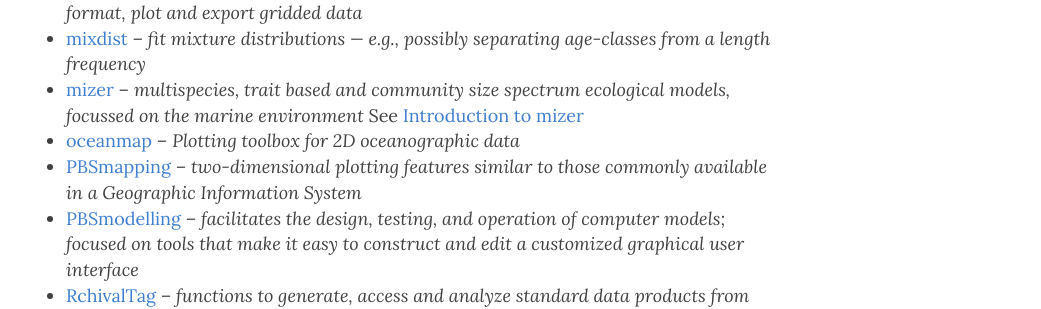
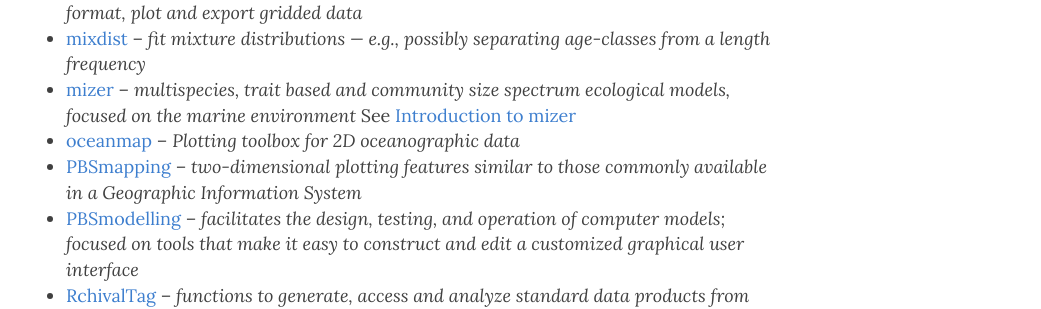
Before and after one commit to droglenc/fishR, a Jekyll site: the page built from packages.md, in a window 1280 px wide and 900 px high, scrolled down 1254 px. Shown: the part 182-491 px from the top of the window, without its empty margins (239-1280 px from the left). Built offline with Jekyll 4.4.1, drawn with Linux system fonts in a browser that asks for light colours; nearby versions of some CDN libraries.

Commit message:
Update packages

```diff
--- a/packages.md
+++ b/packages.md
@@ -44,7 +44,7 @@
 * [LBSPR: Length-Based Spawning Potential Ratio](https://cran.r-project.org/web/packages/LBSPR/index.html) -- *Simulate expected equilibrium length composition, YPR, and SPR using the LBSPR model. Fit the LBSPR model to length data to estimate selectivity, relative fishing mortality, and spawning potential ratio for data-limited fisheries.*
 * [mapplots](https://cran.r-project.org/web/packages/mapplots/index.html) -- *Create simple maps; add sub-plots like pie plots to a map or any other plot; format, plot and export gridded data*
 * [mixdist](http://ms.mcmaster.ca/peter/mix/mix.html) -- *fit mixture distributions — e.g., possibly separating age-classes from a length frequency*
-* [mizer](https://cran.r-project.org/web/packages/mizer/index.html) -- *multispecies, trait based and community size spectrum ecological models, focussed on the marine environment*  See [Introduction to mizer](https://cran.r-project.org/web/packages/mizer/vignettes/mizer_vignette.pdf)
+* [mizer](https://cran.r-project.org/web/packages/mizer/index.html) -- *multispecies, trait based and community size spectrum ecological models, focused on the marine environment*  See [Introduction to mizer](https://cran.r-project.org/web/packages/mizer/vignettes/mizer_vignette.pdf)
 * [oceanmap](https://cran.r-project.org/web/packages/oceanmap/index.html) -- *Plotting toolbox for 2D oceanographic data*
 * [PBSmapping](https://cran.r-project.org/web/packages/PBSmapping/) -- *two-dimensional plotting features similar to those commonly available in a Geographic Information System*
 * [PBSmodelling](https://cran.r-project.org/web/packages/PBSmodelling/index.html) -- *facilitates the design, testing, and operation of computer models; focused on tools that make it easy to construct and edit a customized graphical user interface*
```
